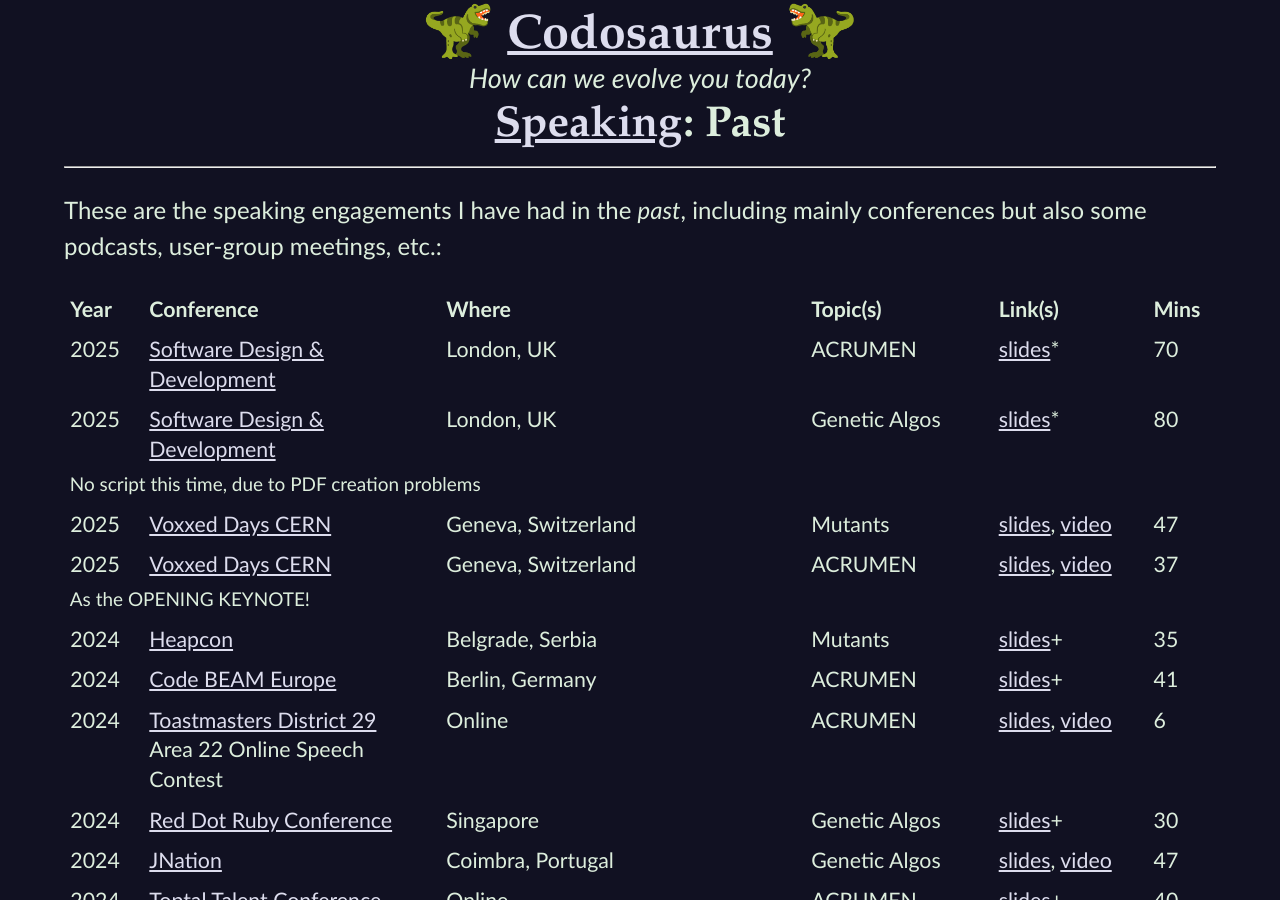
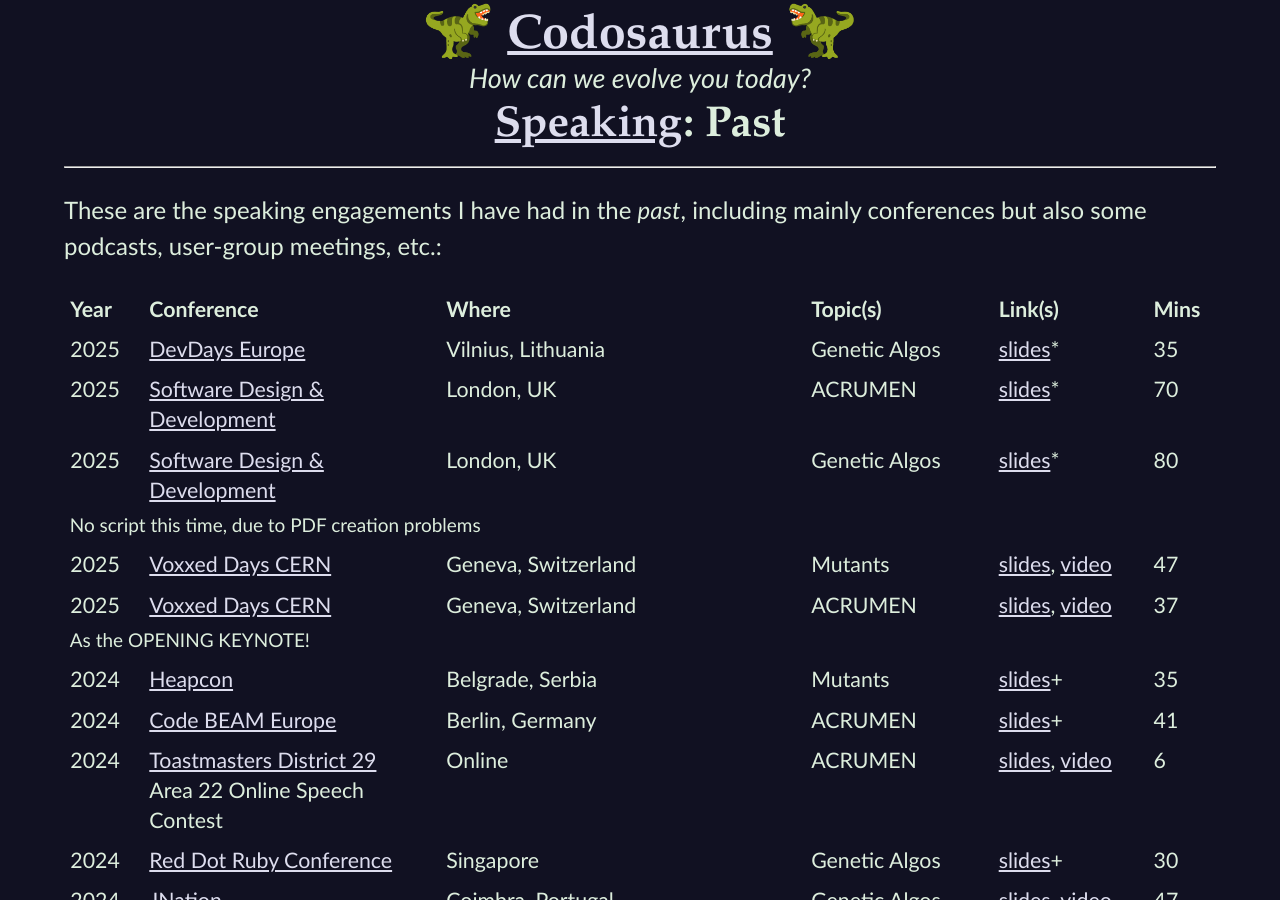
Before and after one commit to CodosaurusLLC/CodosaurusLLC.github.io, a Jekyll site: the page built from speaking/past.md, in a window 1280 px wide and 900 px high. Built offline with Jekyll 4.4.1, drawn with Linux system fonts in a browser that asks for light colours.

Commit message:
move DevDays Europe from upcoming to past

```diff
--- a/speaking/past.md
+++ b/speaking/past.md
@@ -21,6 +21,17 @@
     </tr>
   </thead>
   <tbody>
+
+    <tr>
+      <td class="numeric">2025</td>
+      <td><a href="https://devdays.lt/" rel="nofollow" target="_new">DevDays Europe</a></td>
+      <td>Vilnius, Lithuania</td>
+      <td>Genetic Algos</td>
+      <td>
+        <a href="/reds/gen-algs-dd-eu-25-slides" target="_new">slides</a>*
+      </td>
+      <td class="numeric">35</td>
+    </tr>
 
     <tr>
       <td class="numeric">2025</td>
```
Also changed, not shown: _includes/upcoming-engagements.html (+4 -4 lines).
